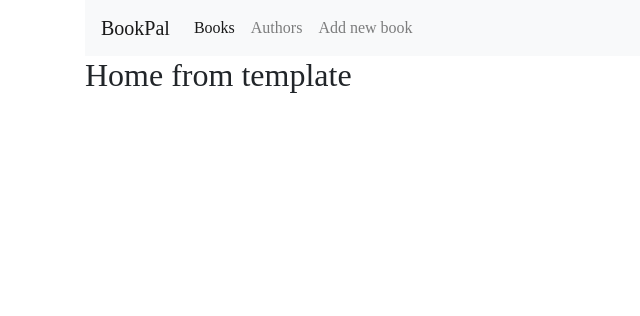
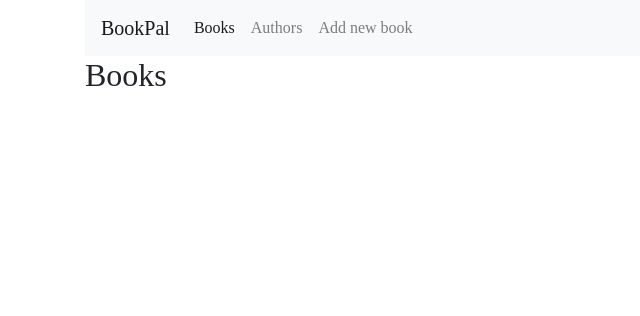
Before and after one commit to marcinstepienpython/bookpal, a Flask app: page / in a window 1280 px wide. Shown: the top 316 px of the page, without its empty margins (0-640 px from the left). Run offline with Flask 2, Linux system fonts and the light colour scheme; some libraries are stand-ins or nearby versions; some web fonts are replaced.

Commit message:
github user issue

```diff
--- a/templates/books.html
+++ b/templates/books.html
@@ -1,3 +1,3 @@
 {% extends 'layout.html'%} {% block content %}
-<h2>Home from template</h2>
+<h2>Books</h2>
 {% endblock content %}
```
